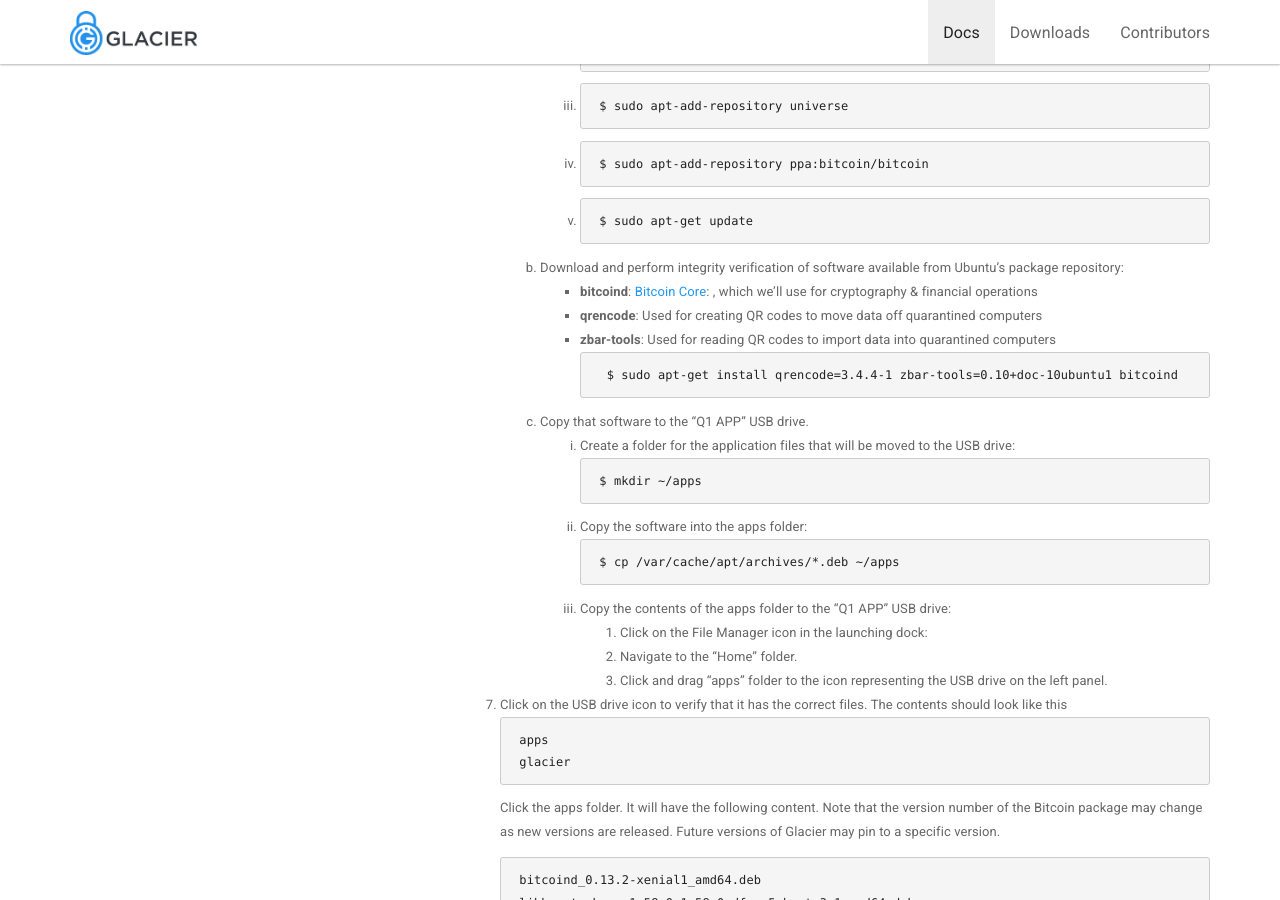
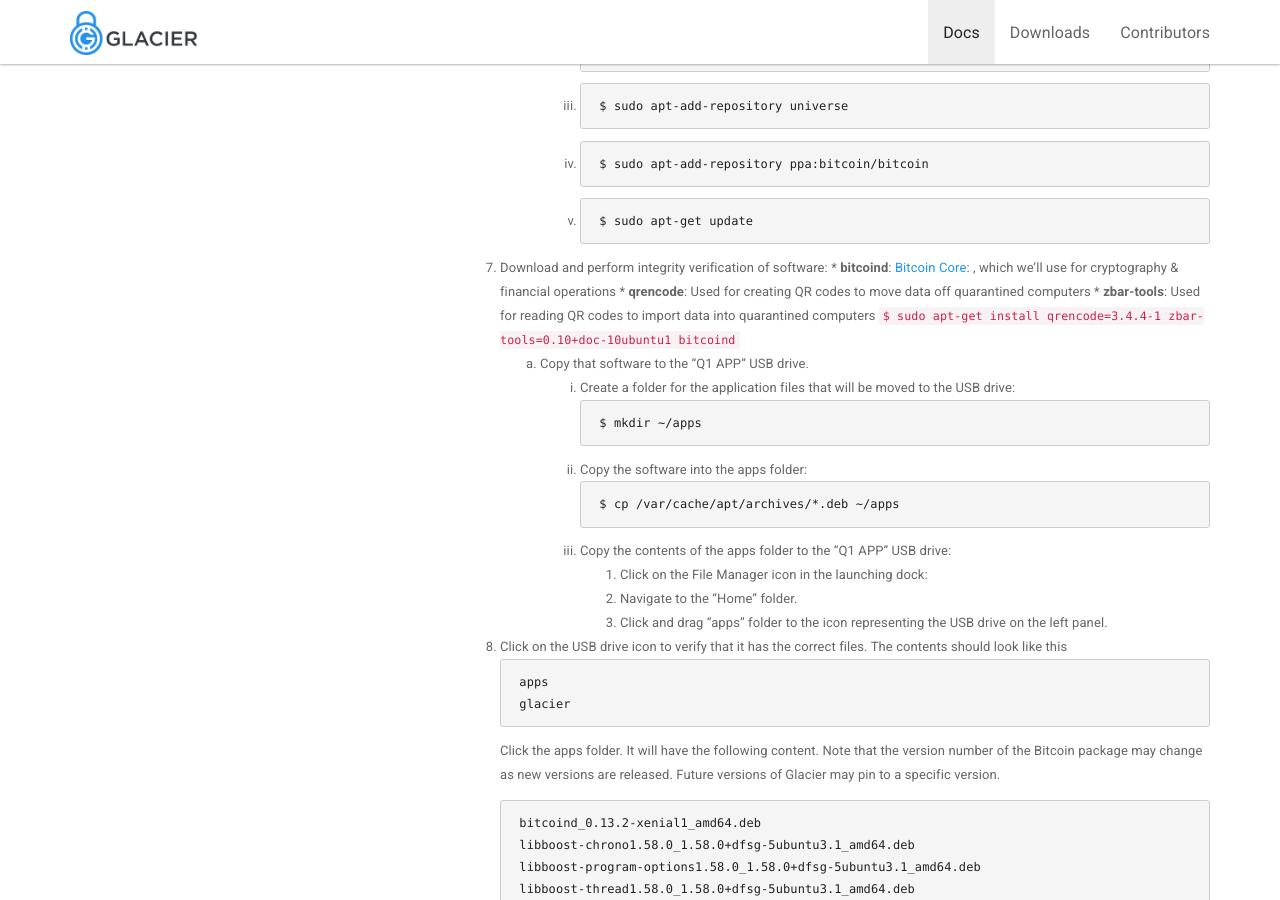
Before and after one commit to GlacierProtocol/glacierprotocol.github.io, a Jekyll site: the page built from _docs/setup/create-app-usb.md, in a window 1280 px wide and 900 px high, scrolled down 2150 px. Built offline with Jekyll 4.4.1, drawn with Linux system fonts in a browser that asks for light colours; nearby versions of some CDN libraries.

Commit message:
bitcoind is not from Ubuntu's repository

````diff
--- a/_docs/setup/create-app-usb.md
+++ b/_docs/setup/create-app-usb.md
@@ -117,7 +117,7 @@ in the Create boot USB drives section.
         5. ```
         $ sudo apt-get update
         ```
-    2. Download and perform integrity verification of software available from Ubuntu's package repository:
+8. Download and perform integrity verification of software:
         * **bitcoind**: [Bitcoin Core](https://bitcoincore.org/):
         , which we'll use for cryptography & financial operations
         * **qrencode**: Used for creating QR codes to move data off quarantined
````
